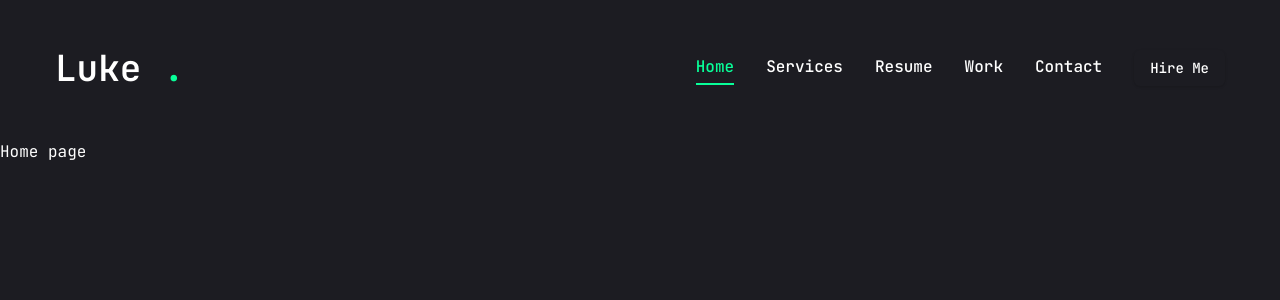
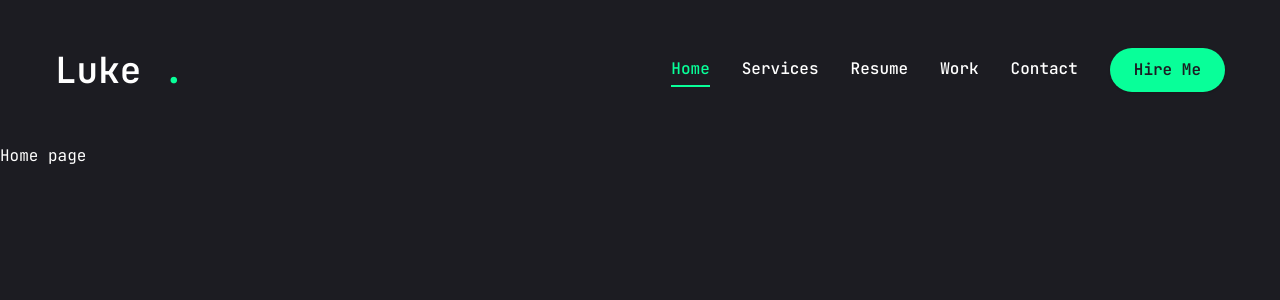
Before and after one commit to codeplaygroundspace/portfolio-neo-m, a Next.js app: page / in a window 1280 px wide. Shown: the top 300 px of the page. Built offline with nearby package versions, Linux system fonts and the light colour scheme.

Commit message:
Build mobile navigation with shadcn sheet

```diff
--- a/components/Header.tsx
+++ b/components/Header.tsx
@@ -18,7 +18,7 @@
         {/* Desktop nav */}
         <div className="hidden xl:flex items-center gap-8">
           <Nav />
-          <Link href="/contact">
+          <Link href="/">
             <Button>Hire Me</Button>
           </Link>
         </div>
--- a/components/MobileNav.tsx
+++ b/components/MobileNav.tsx
@@ -1,7 +1,78 @@
 "use client";
 
+import {
+  Sheet,
+  SheetContent,
+  SheetTrigger,
+  SheetTitle,
+  SheetDescription,
+} from "@/components/ui/sheet";
+import { usePathname } from "next/navigation";
+import Link from "next/link";
+import { CiMenuFries } from "react-icons/ci";
+
+const links = [
+  {
+    name: "home",
+    path: "/",
+  },
+  {
+    name: "services",
+    path: "/services",
+  },
+  {
+    name: "resume",
+    path: "/resume",
+  },
+  {
+    name: "work",
+    path: "/work",
+  },
+  {
+    name: "contact",
+    path: "/contact",
+  },
+];
+
 const MobileNav = () => {
-  return <nav>MobileNav</nav>;
+  const pathname = usePathname();
+  return (
+    <Sheet>
+      <SheetTrigger className="flex justify-center items-center">
+        <CiMenuFries className="text-[32px] text-accent" />
+      </SheetTrigger>
+      <SheetContent aria-describedby="mobile-nav-description">
+        <SheetTitle className="sr-only"></SheetTitle>
+        <SheetDescription className="sr-only"></SheetDescription>
+        {/* Logo */}
+        <div className="mt-32 mb-40 text-center text-2xl">
+          <Link href="/">
+            <h1 className="text-4xl font-semibold">
+              Luke<span className="text-accent">.</span>
+            </h1>
+          </Link>
+        </div>
+        {/* Nav */}
+        <nav className="flex flex-col justify-center items-center gap-8">
+          {links.map((link, i) => {
+            return (
+              <Link
+                href={link.path}
+                key={i}
+                className={`${
+                  link.path === pathname
+                    ? "text-accent border-b-2 border-accent"
+                    : ""
+                } text-xl capitalize hover:text-accent transition-all}`}
+              >
+                {link.name}
+              </Link>
+            );
+          })}
+        </nav>
+      </SheetContent>
+    </Sheet>
+  );
 };
 
 export default MobileNav;
--- a/components/Nav.tsx
+++ b/components/Nav.tsx
@@ -24,6 +24,7 @@
     path: "/contact",
   },
 ];
+
 const Nav = () => {
   const pathname = usePathname();
   return (
--- a/components/ui/button.tsx
+++ b/components/ui/button.tsx
@@ -1,30 +1,23 @@
-import * as React from "react"
-import { Slot } from "@radix-ui/react-slot"
-import { cva, type VariantProps } from "class-variance-authority"
+import * as React from "react";
+import { Slot } from "@radix-ui/react-slot";
+import { cva, type VariantProps } from "class-variance-authority";
 
-import { cn } from "@/lib/utils"
+import { cn } from "@/lib/utils";
 
 const buttonVariants = cva(
-  "inline-flex items-center justify-center gap-2 whitespace-nowrap rounded-md text-sm font-medium transition-colors focus-visible:outline-none focus-visible:ring-1 focus-visible:ring-ring disabled:pointer-events-none disabled:opacity-50 [&_svg]:pointer-events-none [&_svg]:size-4 [&_svg]:shrink-0",
+  "inline-flex items-center justify-center whitespace-nowrap rounded-full text-base font-semibold ring-offset-white transition-all",
   {
     variants: {
       variant: {
-        default:
-          "bg-primary text-primary-foreground shadow hover:bg-primary/90",
-        destructive:
-          "bg-destructive text-destructive-foreground shadow-sm hover:bg-destructive/90",
+        default: "bg-accent text-primary shadow hover:bg-accent-hover",
+        primary: "bg-primary text-white",
         outline:
-          "border border-input bg-background shadow-sm hover:bg-accent hover:text-accent-foreground",
-        secondary:
-          "bg-secondary text-secondary-foreground shadow-sm hover:bg-secondary/80",
-        ghost: "hover:bg-accent hover:text-accent-foreground",
-        link: "text-primary underline-offset-4 hover:underline",
+          "border border-accent bg-transparent text-accent hover:bg-accent-hover hover:text-primary",
       },
       size: {
-        default: "h-9 px-4 py-2",
-        sm: "h-8 rounded-md px-3 text-xs",
-        lg: "h-10 rounded-md px-8",
-        icon: "h-9 w-9",
+        default: "h-11 px-6 py-2",
+        sm: "h-12 px-6",
+        lg: "h-14 px-8 text-sm uppercase tracking-[2px]",
       },
     },
     defaultVariants: {
@@ -32,26 +25,26 @@
       size: "default",
     },
   }
-)
+);
 
 export interface ButtonProps
   extends React.ButtonHTMLAttributes<HTMLButtonElement>,
     VariantProps<typeof buttonVariants> {
-  asChild?: boolean
+  asChild?: boolean;
 }
 
 const Button = React.forwardRef<HTMLButtonElement, ButtonProps>(
   ({ className, variant, size, asChild = false, ...props }, ref) => {
-    const Comp = asChild ? Slot : "button"
+    const Comp = asChild ? Slot : "button";
     return (
       <Comp
         className={cn(buttonVariants({ variant, size, className }))}
         ref={ref}
         {...props}
       />
-    )
+    );
   }
-)
-Button.displayName = "Button"
+);
+Button.displayName = "Button";
 
-export { Button, buttonVariants }
+export { Button, buttonVariants };
--- a/components/ui/sheet.tsx
+++ b/components/ui/sheet.tsx
@@ -1,19 +1,19 @@
-"use client"
+"use client";
 
-import * as React from "react"
-import * as SheetPrimitive from "@radix-ui/react-dialog"
-import { cva, type VariantProps } from "class-variance-authority"
-import { X } from "lucide-react"
+import * as React from "react";
+import * as SheetPrimitive from "@radix-ui/react-dialog";
+import { cva, type VariantProps } from "class-variance-authority";
+import { cn } from "@/lib/utils";
 
-import { cn } from "@/lib/utils"
+import { IoMdClose } from "react-icons/io";
 
-const Sheet = SheetPrimitive.Root
+const Sheet = SheetPrimitive.Root;
 
-const SheetTrigger = SheetPrimitive.Trigger
+const SheetTrigger = SheetPrimitive.Trigger;
 
-const SheetClose = SheetPrimitive.Close
+const SheetClose = SheetPrimitive.Close;
 
-const SheetPortal = SheetPrimitive.Portal
+const SheetPortal = SheetPrimitive.Portal;
 
 const SheetOverlay = React.forwardRef<
   React.ElementRef<typeof SheetPrimitive.Overlay>,
@@ -27,27 +27,27 @@
     {...props}
     ref={ref}
   />
-))
-SheetOverlay.displayName = SheetPrimitive.Overlay.displayName
+));
+SheetOverlay.displayName = SheetPrimitive.Overlay.displayName;
 
 const sheetVariants = cva(
-  "fixed z-50 gap-4 bg-background p-6 shadow-lg transition ease-in-out data-[state=closed]:duration-300 data-[state=open]:duration-500 data-[state=open]:animate-in data-[state=closed]:animate-out",
+  "fixed z-50 gap-4 bg-primary p-6 transition ease-in-out data-[state=closed]:duration-300 data-[state=open]:duration-500 data-[state=open]:animate-in data-[state=closed]:animate-out",
   {
     variants: {
       side: {
         top: "inset-x-0 top-0 border-b data-[state=closed]:slide-out-to-top data-[state=open]:slide-in-from-top",
         bottom:
           "inset-x-0 bottom-0 border-t data-[state=closed]:slide-out-to-bottom data-[state=open]:slide-in-from-bottom",
-        left: "inset-y-0 left-0 h-full w-3/4 border-r data-[state=closed]:slide-out-to-left data-[state=open]:slide-in-from-left sm:max-w-sm",
+        left: "inset-y-0 left-0 h-full w-3/4 data-[state=closed]:slide-out-to-left data-[state=open]:slide-in-from-left sm:max-w-sm",
         right:
-          "inset-y-0 right-0 h-full w-3/4 border-l data-[state=closed]:slide-out-to-right data-[state=open]:slide-in-from-right sm:max-w-sm",
+          "inset-y-0 right-0 h-full w-3/4 data-[state=closed]:slide-out-to-right data-[state=open]:slide-in-from-right sm:max-w-sm",
       },
     },
     defaultVariants: {
       side: "right",
     },
   }
-)
+);
 
 interface SheetContentProps
   extends React.ComponentPropsWithoutRef<typeof SheetPrimitive.Content>,
@@ -64,15 +64,15 @@
       className={cn(sheetVariants({ side }), className)}
       {...props}
     >
-      <SheetPrimitive.Close className="absolute right-4 top-4 rounded-sm opacity-70 ring-offset-background transition-opacity hover:opacity-100 focus:outline-none focus:ring-2 focus:ring-ring focus:ring-offset-2 disabled:pointer-events-none data-[state=open]:bg-secondary">
-        <X className="h-4 w-4" />
+      <SheetPrimitive.Close className="absolute right-8 top-8 transition-opacity outline-none">
+        <IoMdClose className="text-3xl text-accent" />
         <span className="sr-only">Close</span>
       </SheetPrimitive.Close>
       {children}
     </SheetPrimitive.Content>
   </SheetPortal>
-))
-SheetContent.displayName = SheetPrimitive.Content.displayName
+));
+SheetContent.displayName = SheetPrimitive.Content.displayName;
 
 const SheetHeader = ({
   className,
@@ -85,8 +85,8 @@
     )}
     {...props}
   />
-)
-SheetHeader.displayName = "SheetHeader"
+);
+SheetHeader.displayName = "SheetHeader";
 
 const SheetFooter = ({
   className,
@@ -99,8 +99,8 @@
     )}
     {...props}
   />
-)
-SheetFooter.displayName = "SheetFooter"
+);
+SheetFooter.displayName = "SheetFooter";
 
 const SheetTitle = React.forwardRef<
   React.ElementRef<typeof SheetPrimitive.Title>,
@@ -111,8 +111,8 @@
     className={cn("text-lg font-semibold text-foreground", className)}
     {...props}
   />
-))
-SheetTitle.displayName = SheetPrimitive.Title.displayName
+));
+SheetTitle.displayName = SheetPrimitive.Title.displayName;
 
 const SheetDescription = React.forwardRef<
   React.ElementRef<typeof SheetPrimitive.Description>,
@@ -123,8 +123,8 @@
     className={cn("text-sm text-muted-foreground", className)}
     {...props}
   />
-))
-SheetDescription.displayName = SheetPrimitive.Description.displayName
+));
+SheetDescription.displayName = SheetPrimitive.Description.displayName;
 
 export {
   Sheet,
@@ -137,4 +137,4 @@
   SheetFooter,
   SheetTitle,
   SheetDescription,
-}
+};
--- a/package.json
+++ b/package.json
@@ -23,6 +23,7 @@
     "next": "15.1.4",
     "react": "^19.0.0",
     "react-dom": "^19.0.0",
+    "react-icons": "^5.4.0",
     "tailwind-merge": "^2.6.0",
     "tailwindcss-animate": "^1.0.7"
   },
```
Also changed, not shown: 1 other file (tests, documents, lock files or other folders).
